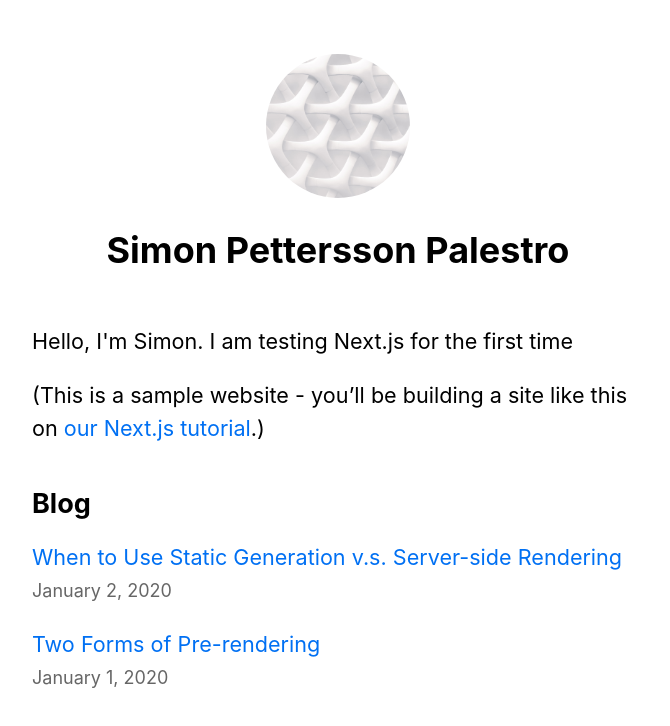
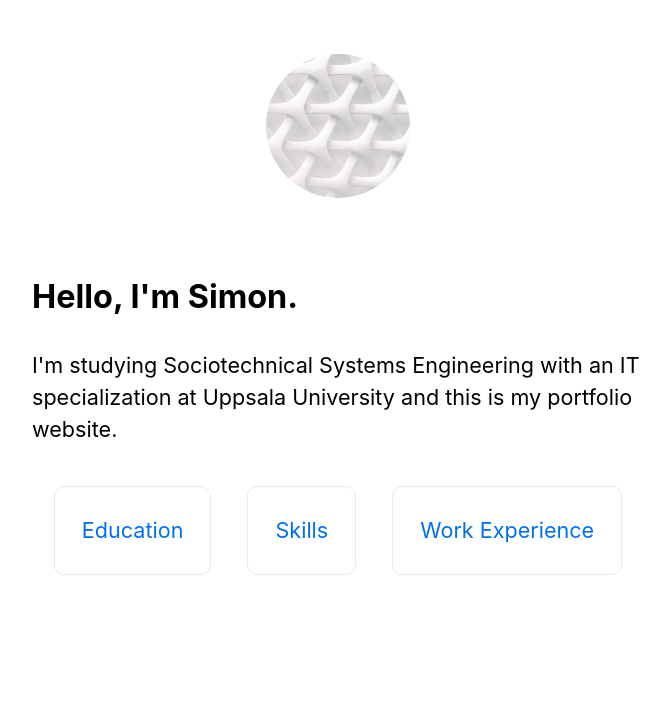
Before and after one commit to Palestro99/nextjs-portfolio, a Next.js app: page / in a window 1280 px wide. Shown: the top 726 px of the page, without its empty margins (302-972 px from the left). Built offline with nearby package versions, Linux system fonts and the light colour scheme.

Commit message:
Major overhaul of first page

```diff
--- a/components/layout.js
+++ b/components/layout.js
@@ -4,7 +4,7 @@ import Image from 'next/image';
 import utilStyles from '../styles/utils.module.css';
 import Link from 'next/link';
 
-const name = 'Simon Pettersson Palestro'
+
 export const siteTitle = 'Curriculum Vitae'
 
 
--- a/pages/index.js
+++ b/pages/index.js
@@ -17,30 +17,29 @@ export async function getStaticProps() {
 export default function Home({allPostsData}) {
   return (
     <Layout home>
-      <Head>
+     <Head>
         <title>{siteTitle}</title>
       </Head>
       <section className={utilStyles.headingMd}>
-        <p>Hello, I'm Simon. I am testing Next.js for the first time</p>
+        <h1>Hello, I'm Simon.</h1>
         <p>
-          (This is a sample website - you’ll be building a site like this on{' '}
-          <a href="https://nextjs.org/learn">our Next.js tutorial</a>.)
+          I'm studying Sociotechnical Systems Engineering with an IT specialization at Uppsala University
+          and this is my portfolio website.
         </p>
       </section>
 
       <section className={`${utilStyles.headingMd} ${utilStyles.padding1px}`}>
-        <h2 className={utilStyles.headingLg}>Blog</h2>
-        <ul className={utilStyles.list}>
-        {allPostsData.map(({ id, date, title }) => (
-          <li className={utilStyles.listItem} key={id}>
+        <l className={utilStyles.grid}>
+        {allPostsData.map(({ id, title }) => (
+          <p className={utilStyles.card} key={id}>
             <Link href={`/posts/${id}`}>{title}</Link>
             <br />
             <small className={utilStyles.lightText}>
-              <Date dateString={date} />
+
             </small>
-          </li>
+          </p>
           ))}
-        </ul>
+        </l>
       </section>
     </Layout>
   );
--- a/pages/posts/[id].js
+++ b/pages/posts/[id].js
@@ -31,7 +31,6 @@ export default function Post( {postData}) {
         <article>
         <h1 className={utilStyles.headingXl}>{postData.title}</h1>
         <div className={utilStyles.lightText}>
-          <Date dateString={postData.date} />
         </div>
         <div dangerouslySetInnerHTML={{ __html: postData.contentHtml }} />
       </article>
--- /dev/null
+++ b/posts/education.md
@@ -0,0 +1,3 @@
+---
+title: 'Education'
+---
--- a/posts/pre-rendering.md
+++ /dev/null
@@ -1,11 +0,0 @@
----
-title: 'Two Forms of Pre-rendering'
-date: '2020-01-01'
----
-
-Next.js has two forms of pre-rendering: **Static Generation** and **Server-side Rendering**. The difference is in **when** it generates the HTML for a page.
-
-- **Static Generation** is the pre-rendering method that generates the HTML at **build time**. The pre-rendered HTML is then _reused_ on each request.
-- **Server-side Rendering** is the pre-rendering method that generates the HTML on **each request**.
-
-Importantly, Next.js let's you **choose** which pre-rendering form to use for each page. You can create a "hybrid" Next.js app by using Static Generation for most pages and using Server-side Rendering for others.
--- /dev/null
+++ b/posts/skills.md
@@ -0,0 +1,3 @@
+---
+title: 'Skills'
+---
--- a/posts/ssg-ssr.md
+++ /dev/null
@@ -1,19 +0,0 @@
----
-title: 'When to Use Static Generation v.s. Server-side Rendering'
-date: '2020-01-02'
----
-
-We recommend using **Static Generation** (with and without data) whenever possible because your page can be built once and served by CDN, which makes it much faster than having a server render the page on every request.
-
-You can use Static Generation for many types of pages, including:
-
-- Marketing pages
-- Blog posts
-- E-commerce product listings
-- Help and documentation
-
-You should ask yourself: "Can I pre-render this page **ahead** of a user's request?" If the answer is yes, then you should choose Static Generation.
-
-On the other hand, Static Generation is **not** a good idea if you cannot pre-render a page ahead of a user's request. Maybe your page shows frequently updated data, and the page content changes on every request.
-
-In that case, you can use **Server-Side Rendering**. It will be slower, but the pre-rendered page will always be up-to-date. Or you can skip pre-rendering and use client-side JavaScript to populate data.
--- /dev/null
+++ b/posts/work-experience.md
@@ -0,0 +1,3 @@
+---
+title: 'Work Experience'
+---
--- a/styles/Home.module.css
+++ b/styles/Home.module.css
@@ -2,6 +2,7 @@
   min-height: 100vh;
   padding: 0 0.5rem;
   display: flex;
+
   flex-direction: column;
   justify-content: center;
   align-items: center;
--- a/styles/utils.module.css
+++ b/styles/utils.module.css
@@ -50,3 +50,41 @@
 .lightText {
     color: #666;
 }
+
+.grid {
+    display: flex;
+    align-items: center;
+    justify-content: center;
+    flex-wrap: wrap;
+    max-width: 800px;
+}
+
+.card {
+    margin: 1rem;
+    padding: 1.5rem;
+    text-align: left;
+    color: inherit;
+    text-decoration: none;
+    border: 1px solid #eaeaea;
+    border-radius: 10px;
+    transition: color 0.15s ease, border-color 0.15s ease;
+    max-width: 300px;
+  }
+
+  .card:hover,
+  .card:focus,
+  .card:active {
+    color: #000000;
+    border-color: #f30000;
+  }
+
+  .card h2 {
+    margin: 0 0 1rem 0;
+    font-size: 1.5rem;
+  }
+
+  .card p {
+    margin: 0;
+    font-size: 1.25rem;
+    line-height: 1.5;
+  }
```
